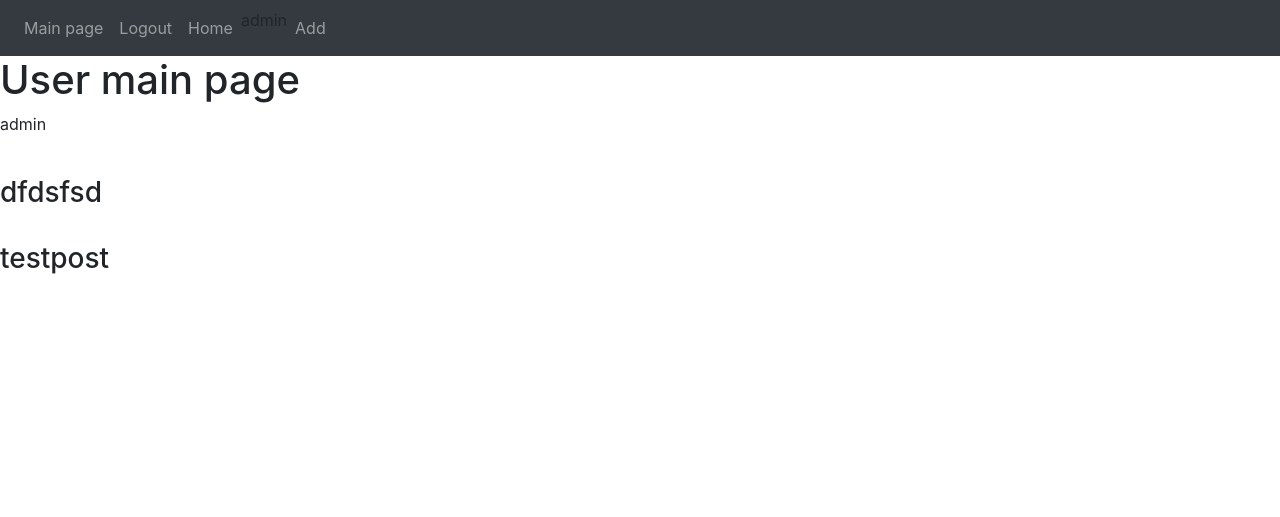
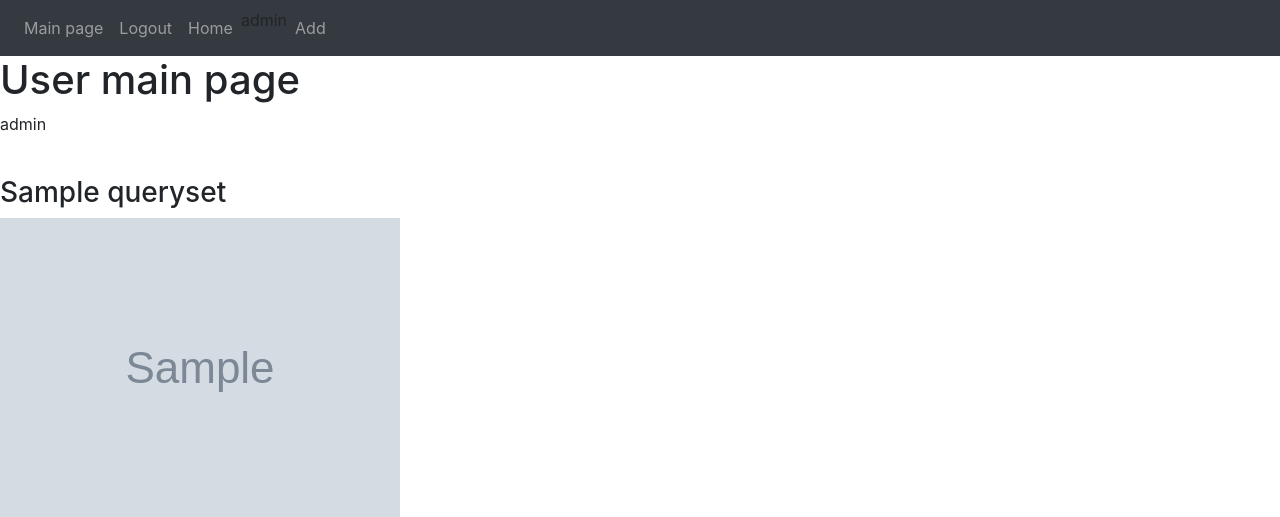
Before and after one commit to Erikyy/Kooliprojekt_TA-18E_Erik_Harald, a Django app: template webgallery/gallery/templates/pages/home.html in a window 1280 px wide. Shown: the top 517 px of the page. Run offline with Django 3.2, Linux system fonts and the light colour scheme; a user stored in the database is signed in; data comes from the database, SQL or seed files in the repository; both versions use the stored data as it was after the commit; tables that the repository leaves empty hold one stand-in row (values such as "Sample post"); the template is opened without the code that fills it: values that come from a table or form of the project are taken from there, most other values are stand-ins (such as "Sample title", 1, 10 or a date in 2020); grey boxes marked "Sample" are stand-in pictures; some libraries are stand-ins or nearby versions.

Commit message:
Working private posts

```diff
--- a/webgallery/gallery/templates/pages/home.html
+++ b/webgallery/gallery/templates/pages/home.html
@@ -8,7 +8,7 @@
     {% for queryset in querysets %}
 
         <h3>{{ queryset.title }}</h3>
-        <img src="{{ queryset.userprofile.post.post_img.url }}" alt="">
+        <img src="{{ queryset.post_img.url }}" alt="">
     {% endfor %}
 {% else %}
     <p>Please <a href="{% url 'gallery:login' %}">login</a> first</p>
--- a/webgallery/gallery/views.py
+++ b/webgallery/gallery/views.py
@@ -15,7 +15,7 @@ def gallery(request):
 
 def home(request):
     private = Post.objects.private_posts(user=request.user)
-    queryset = Post.objects.all()
+    queryset = private.all()
 
 
     context = {'page_title': 'Home', 'querysets': queryset}
```
Also changed, not shown: webgallery/db.sqlite3.
